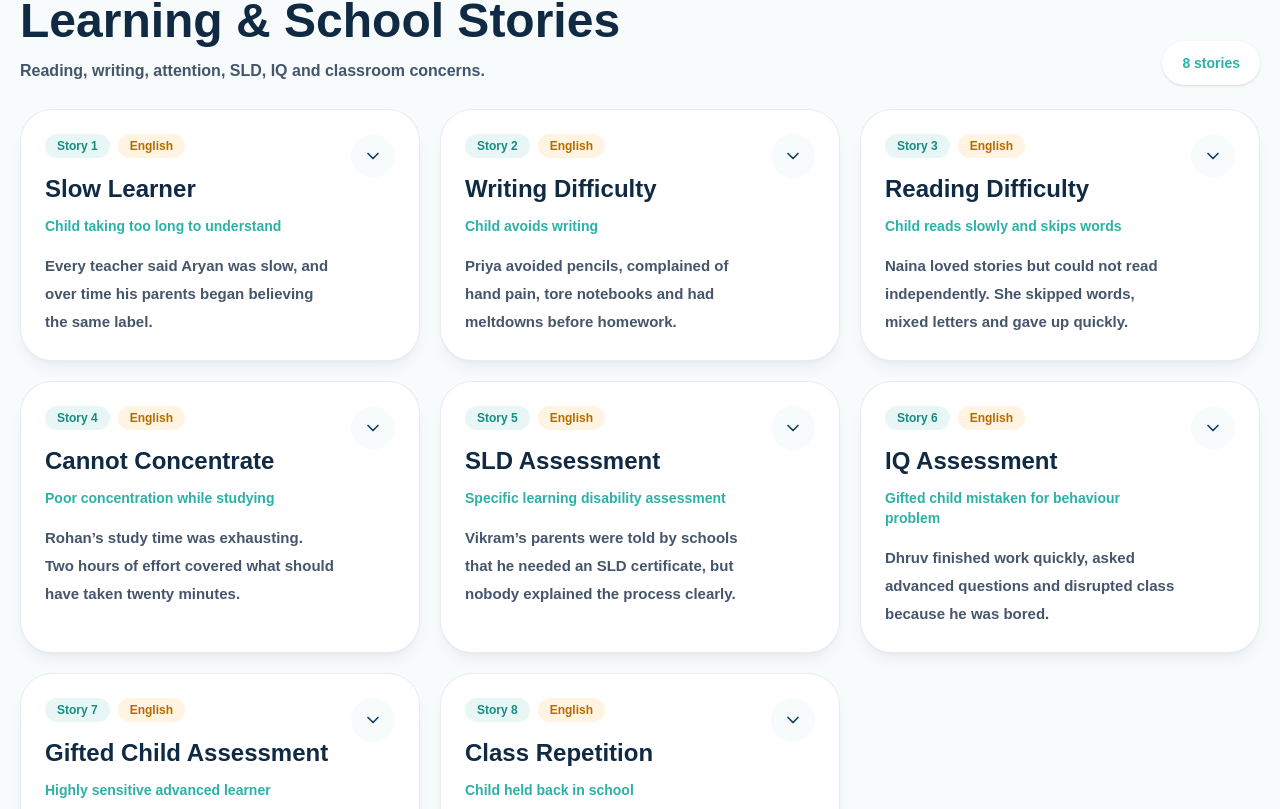
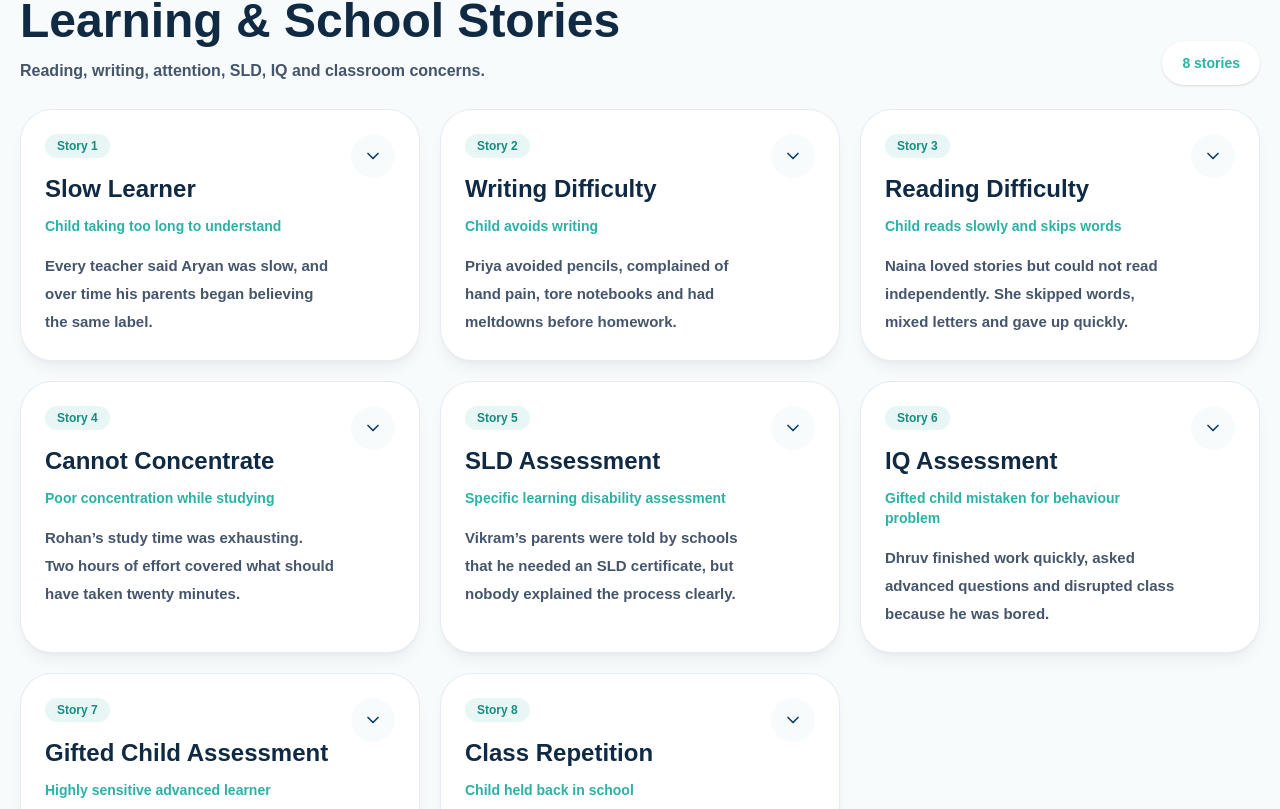
Before and after one commit to mayankjaat-45/Vini_Clinic_Web, a Next.js app in the folder client/: page /success-stories in a window 1280 px wide. Shown: the part 1511-2320 px from the top of the page. Built offline with nearby package versions, Linux system fonts and the light colour scheme; no server answers.

Commit message:
Removes language badget

```diff
--- a/client/src/app/success-stories/page.js
+++ b/client/src/app/success-stories/page.js
@@ -508,9 +508,9 @@ function StoryCard({ story }) {
               <span className="rounded-full bg-[#E8F7F5] px-3 py-1 text-xs font-black text-[#168C83]">
                 Story {story.id}
               </span>
-              <span className="rounded-full bg-[#FFF4E1] px-3 py-1 text-xs font-black text-[#B56B00]">
+              {/* <span className="rounded-full bg-[#FFF4E1] px-3 py-1 text-xs font-black text-[#B56B00]">
                 {story.language}
-              </span>
+              </span> */}
             </div>
 
             <h3 className="text-2xl font-black leading-tight text-[#102A43]">
```
